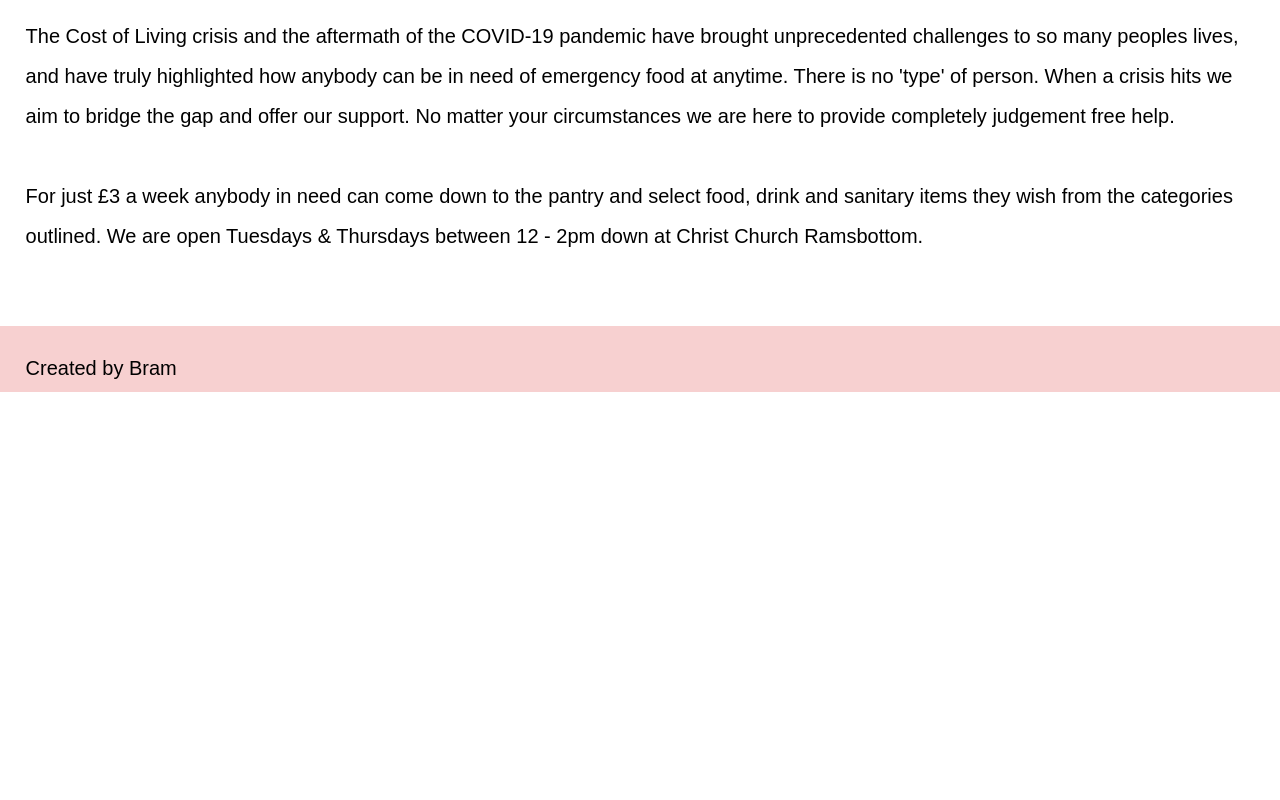
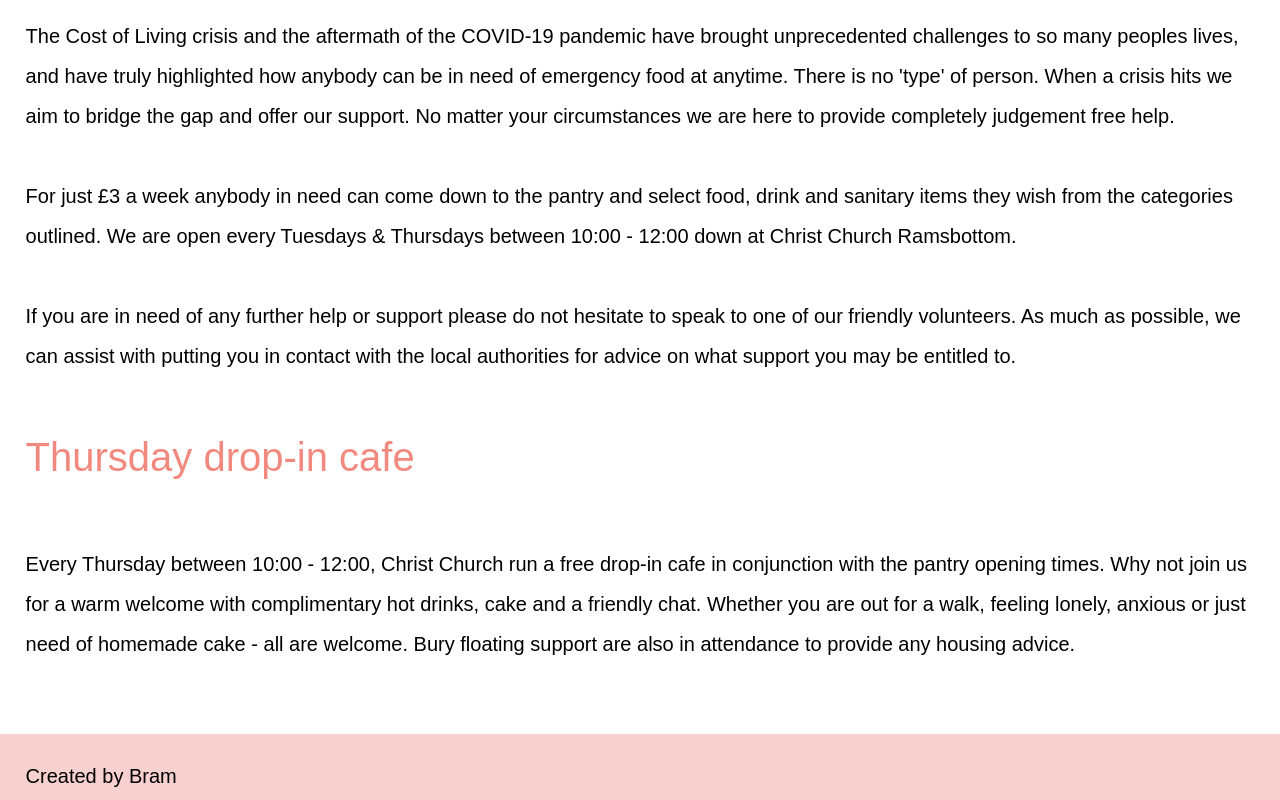
Before and after one commit to jbram-js/ramsbottom-pantry, a React (Create React App) app: page / in a window 1280 px wide. Shown: the part 1002-1802 px from the top of the page. Before the commit the page ends 1394 px from the top, so only its background shows below. Built offline with nearby package versions, Linux system fonts and the light colour scheme.

Commit message:
updated about us

```diff
--- a/package.json
+++ b/package.json
@@ -11,7 +11,6 @@
     "@react-google-maps/api": "^1.13.0",
     "emailjs-com": "^2.6.4",
     "font-awesome": "^4.7.0",
-    "node-sass": "^4.14.1",
     "react": "^17.0.1",
     "react-dom": "^17.0.1",
     "react-hook-form": "^6.11.4",
@@ -45,6 +44,9 @@
     ]
   },
   "devDependencies": {
-    "prettier": "2.2.0"
+    "gulp-sass": "^5.1.0",
+    "node-sass": "npm:sass@^1.55.0",
+    "prettier": "2.2.0",
+    "sass": "^1.55.0"
   }
 }
--- a/src/components/About.js
+++ b/src/components/About.js
@@ -66,8 +66,24 @@ const About = () => {
           <br />
           For just £3 a week anybody in need can come down to the pantry and
           select food, drink and sanitary items they wish from the categories
-          outlined. We are open Tuesdays & Thursdays between 12 - 2pm down at
-          Christ Church Ramsbottom.
+          outlined. We are open every Tuesdays & Thursdays between 10:00 - 12:00
+          down at Christ Church Ramsbottom.
+          <br />
+          <br />
+          If you are in need of any further help or support please do not
+          hesitate to speak to one of our friendly volunteers. As much as
+          possible, we can assist with putting you in contact with the local
+          authorities for advice on what support you may be entitled to.
+        </p>
+        <h1>Thursday drop-in cafe</h1>
+        <br />
+        <p className="about-p">
+          Every Thursday between 10:00 - 12:00, Christ Church run a free drop-in
+          cafe in conjunction with the pantry opening times. Why not join us for
+          a warm welcome with complimentary hot drinks, cake and a friendly
+          chat. Whether you are out for a walk, feeling lonely, anxious or just
+          need of homemade cake - all are welcome. Bury floating support are
+          also in attendance to provide any housing advice.
         </p>
       </div>
     </div>
```
Also changed, not shown: 1 other file (tests, documents, lock files or other folders).
